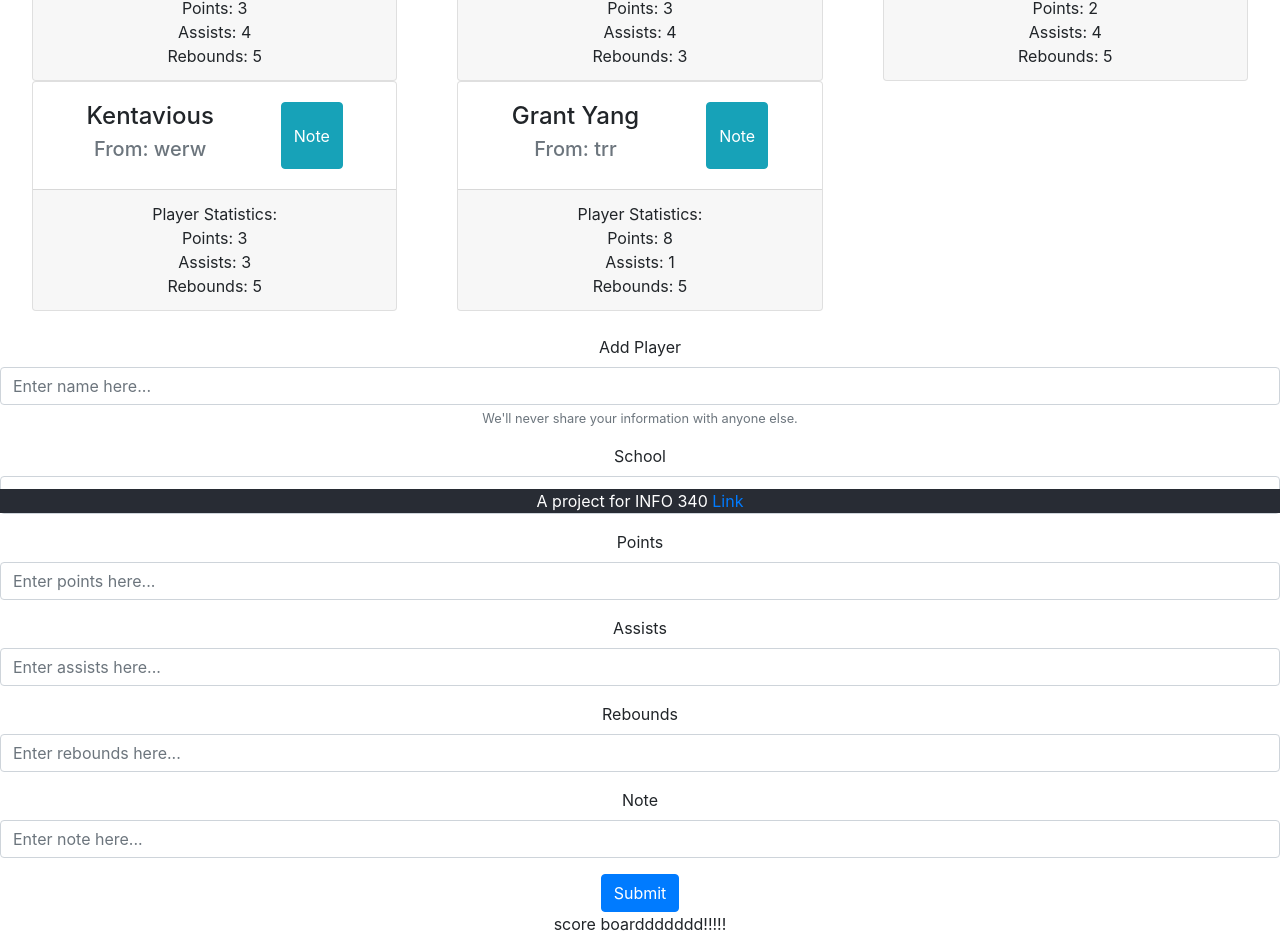
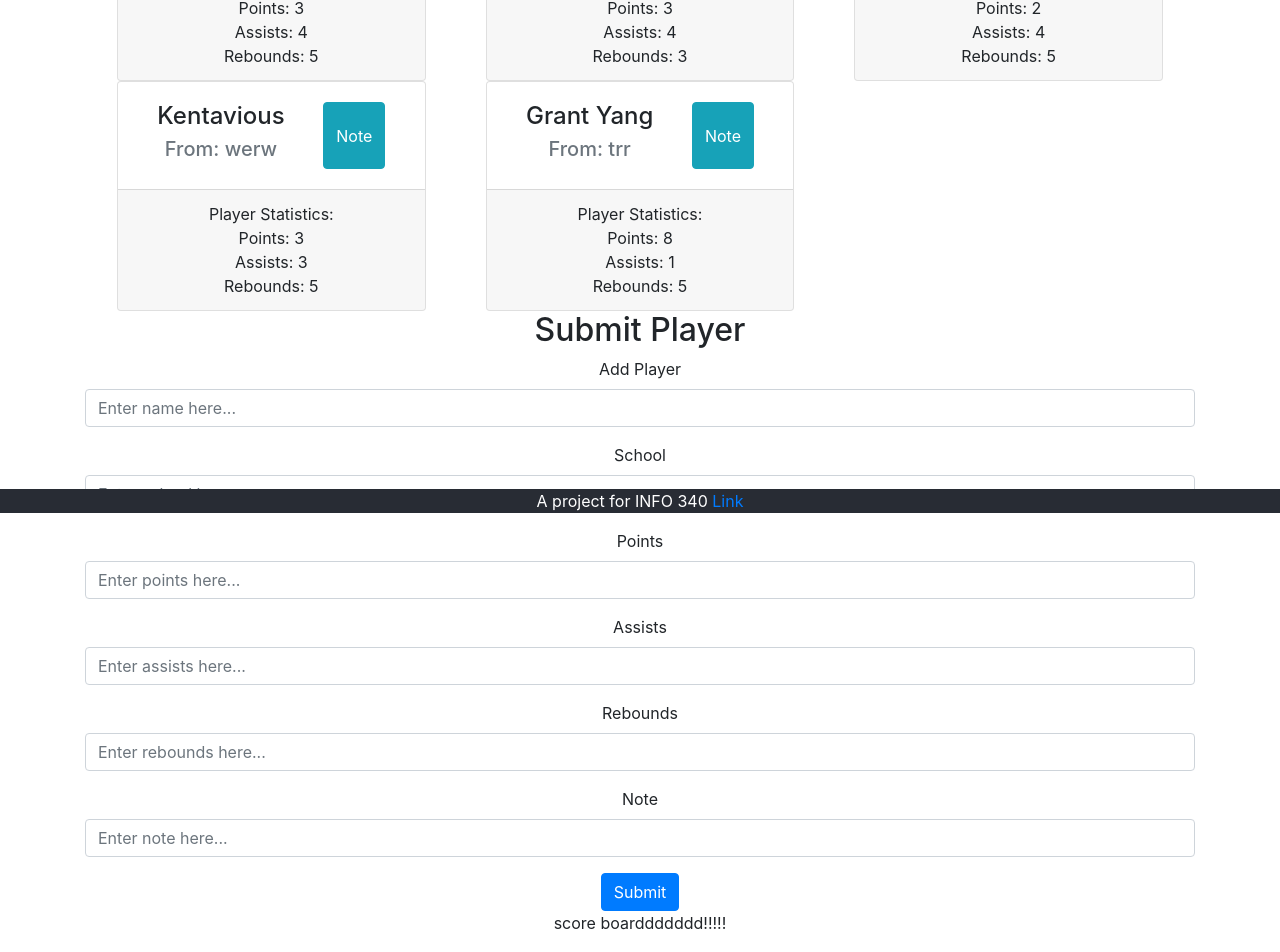
Before and after one commit to info340-wi21/project-2-estheeerrr, a React (Create React App) app: page / in a window 1280 px wide. Shown: the part 287-1239 px from the top of the page. Built offline with nearby package versions, Linux system fonts and the light colour scheme.

Commit message:
fix bug from board, clean files

```diff
--- a/package.json
+++ b/package.json
@@ -11,7 +11,7 @@
     "chokidar": "^3.5.1",
     "firebase": "^8.6.4",
     "react": "^17.0.2",
-    "react-bootstrap": "^1.6.0",
+    "react-bootstrap": "^1.6.1",
     "react-dom": "^17.0.2",
     "react-router": "^5.2.0",
     "react-router-dom": "^5.2.0",
--- a/public/index.html
+++ b/public/index.html
@@ -14,7 +14,7 @@
       manifest.json provides metadata used when your web app is installed on a
       user's mobile device or desktop. See https://developers.google.com/web/fundamentals/web-app-manifest/
     -->
-    <link rel="manifest" href="%PUBLIC_URL%/manifest.json" />
+    <!-- <link rel="manifest" href="%PUBLIC_URL%/manifest.json" /> -->
     <!--
       Notice the use of %PUBLIC_URL% in the tags above.
       It will be replaced with the URL of the `public` folder during the build.
--- a/src/App.js
+++ b/src/App.js
@@ -2,9 +2,9 @@
 // 我已经把bootstrap加到node module 里面了，应该能用【狗头
 // import Button from 'react-bootstrap/Button';
 // import { Button } from 'react-bootstrap';
-import{ CardBoard } from './playerBoad';
-import{ PlayerForm } from './form';
-import{ GameBoard } from './gameBoard';
+import { CardBoard } from './playerBoad';
+import { PlayerForm } from './form';
+import { GameBoard } from './gameBoard';
 import { useState } from 'react';
 import { Router } from 'react-dom'
 
@@ -17,18 +17,18 @@ function App(props) {
         <p>By Team Cereal Killer</p>
       </header>
       <main>
-          {/* <div className="gridView">
-          </div>  */}
-          <CardBoard players = {players}/>
+        <div className="container">
+          <CardBoard players={players} />
+        </div>
 
-          {/* <div className="submitPlayer">
-          </div> */}
-          <br/>
-          <PlayerForm/>
+        <div className="container">
+          <PlayerForm />
+        </div>
 
-          {/* <div className="scoreBoard">
-          </div> */}
-          <GameBoard/>
+        <div className="container">
+          <GameBoard />
+        </div>
+
       </main>
       <footer>A project for INFO 340 <a href="https://github.com/info340a-sp21/project-01-Gyangle">Link</a></footer>
     </div>
--- a/src/form.js
+++ b/src/form.js
@@ -4,7 +4,6 @@ import { BrowserRouter, Route, Redirect, Switch} from 'react-router-dom';
 import { newPlayer } from './newPlayer';
 
 export function PlayerForm() {
-    console.log("whats uppppppp")
     return (
         <PlayerFormInput />
     )
@@ -43,11 +42,10 @@ function PlayerFormInput() {
 
     return(
         <form>
+          <h2>Submit Player</h2>
         <div className="form-group">
           <label>Add Player</label>
-          <input className="form-control" placeholder="Enter name here..." name="playername" onChange={event =>setName(event.target.value)}/>
-          <small id="emailHelp" className="form-text text-muted">We'll never share your information with anyone else.</small>
-        </div>
+          <input className="form-control" placeholder="Enter name here..." name="playername" onChange={event =>setName(event.target.value)}/>        </div>
         <div className="form-group">
           <label>School</label>
           <input className="form-control" placeholder="Enter school here..." name="playerschool" onChange={event =>setSchool(event.target.value)} />
--- a/src/playerBoad.js
+++ b/src/playerBoad.js
@@ -24,7 +24,7 @@ export function CardBody(props) {
     const handleClick = () => {
         setRedirectTo(props.name);
     }
-
+    console.log(props);
     return (
         <div className="col-4">
             <div className="card">
@@ -56,7 +56,7 @@ export function CardBody(props) {
 
 export function CardList(props) {
     let items = props.players.map((item) => {
-        return <CardBody key={item} name={item.name} from={item.from} point={item.point} assist={item.assist} rebound={item.rebound}/>
+        return <CardBody key={item.name} name={item.name} from={item.from} point={item.point} assist={item.assist} rebound={item.rebound}/>
     });
     return (
         <div className="card-deck">
```
Also changed, not shown: public/manifest.json (deleted), 1 other file (tests, documents, lock files or other folders). Lines whose indentation alone changed are shown as unchanged.
